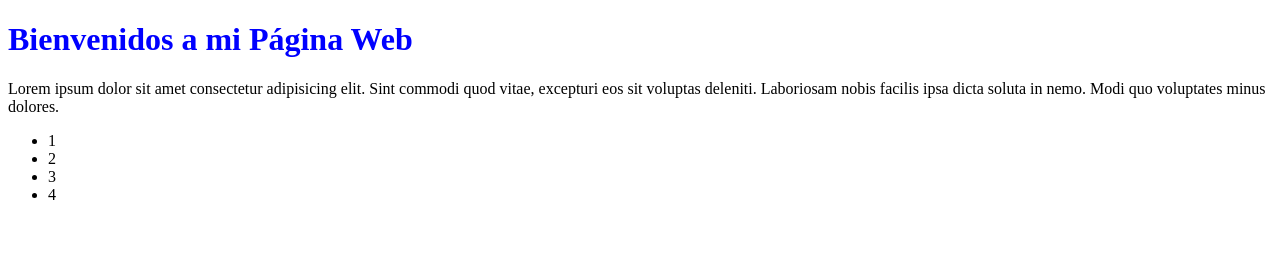
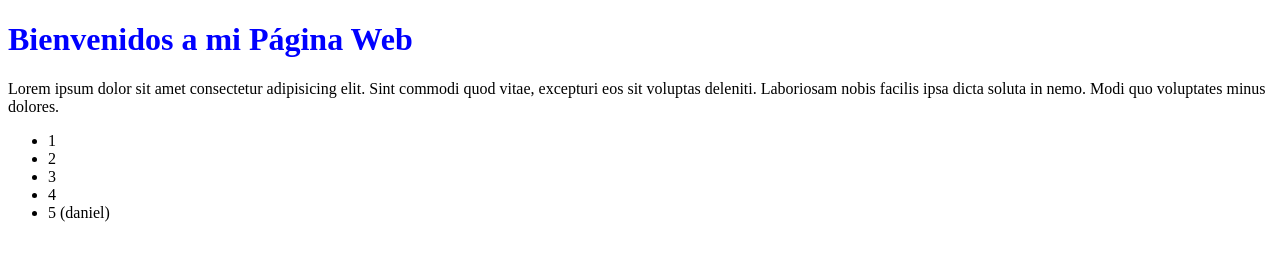
Before and after one commit to danielsanchez68/misitioweb6, a plain HTML site: page index.html in a window 1280 px wide. Drawn offline with Linux system fonts and the light colour scheme.

Commit message:
Agregué un quinto item a la lista desordenada

```diff
--- a/index.html
+++ b/index.html
@@ -17,6 +17,7 @@
         <li>2</li>
         <li>3</li>
         <li>4</li>
+        <li>5 (daniel)</li>
     </ul>
 </body>
 </html>
```
